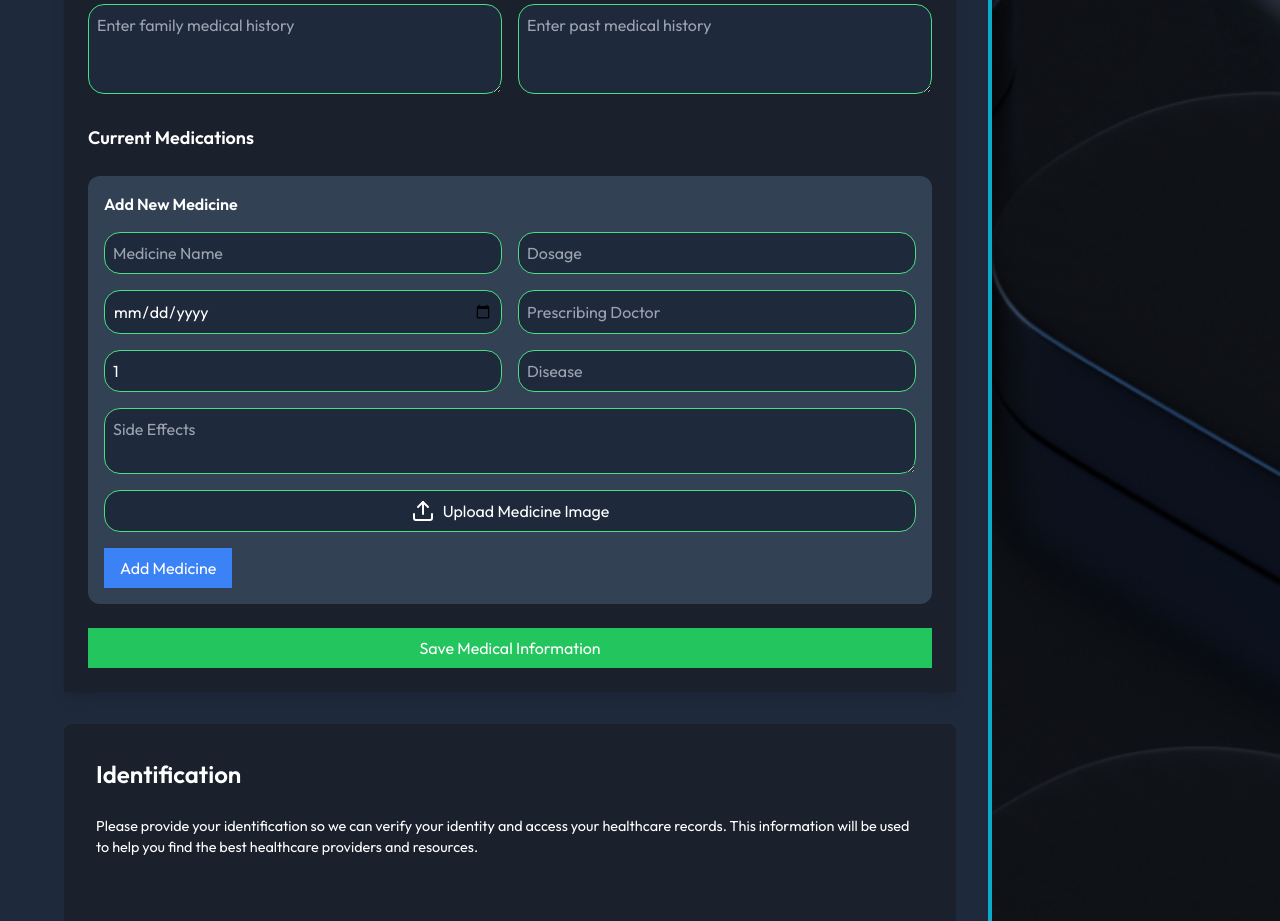
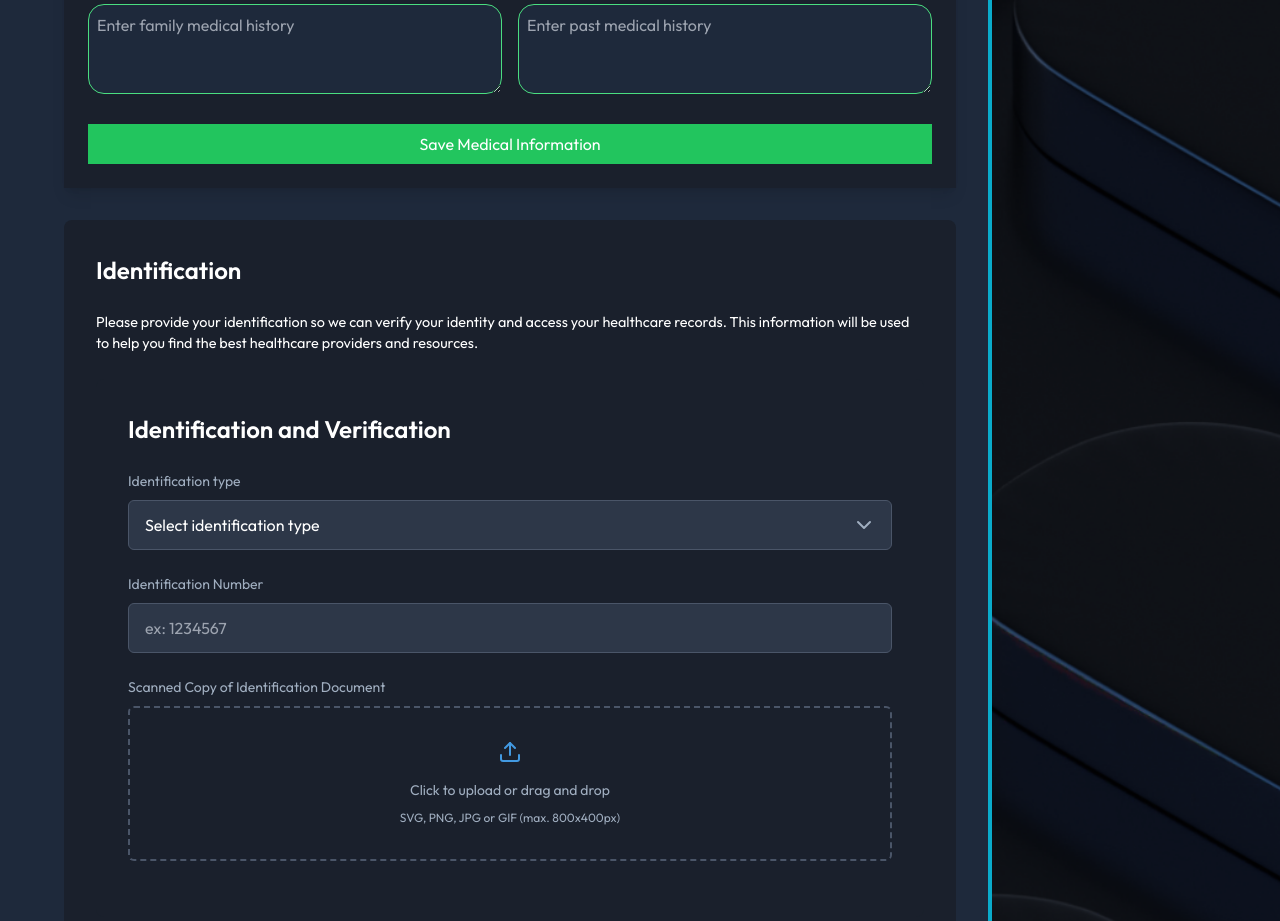
Before and after one commit to CHEGEBB/healthmasterv2, a Next.js app: page /data in a window 1280 px wide. Shown: the part 1323-2244 px from the top of the page. Built offline with nearby package versions, Linux system fonts and the light colour scheme.

Commit message:
feat: Add lazy loading for images and redirect to /dashboard after form submission

```diff
--- a/app/data/page.jsx
+++ b/app/data/page.jsx
@@ -1,5 +1,6 @@
 "use client"
 import React, { useState, useEffect } from 'react';
+import { useRouter } from 'next/navigation';  // Import the router
 import PersonalInfo from '../../components/forms/PersonalInfo';
 import "../../sass/data.scss";
 import Image from 'next/image';
@@ -12,11 +13,17 @@ import ReactConfetti from 'react-confetti';
 export default function Page() {
   const [isModalOpen, setIsModalOpen] = useState(false);
   const [showConfetti, setShowConfetti] = useState(false);
+  const router = useRouter(); // Initialize the router
 
   const handleSubmit = (e) => {
     e.preventDefault();
     setIsModalOpen(true);
     setShowConfetti(true);
+
+    // Redirect to /dashboard after a delay to show the confetti/modal
+    setTimeout(() => {
+      router.push('/dashboard'); // Redirect to the dashboard
+    }, 6000); // Adjust the delay as per your preference
   };
 
   useEffect(() => {
--- a/components/forms/MedicalForm.jsx
+++ b/components/forms/MedicalForm.jsx
@@ -1,12 +1,12 @@
 import React, { useState, useEffect, useRef } from 'react';
 import Image from 'next/image';
 import axios from 'axios';
-import { User, FileText, AlertCircle, Pill, ChevronDown, Upload, X, Droplet } from 'lucide-react';
+import { User, FileText, AlertCircle, Pill, ChevronDown, Droplet } from 'lucide-react';
 
 export default function MedicalForm() {
   const [doctors, setDoctors] = useState([
-    { id: 1, name: "Dr. Adam Smith", specialty: "General Practice", image: "/assets/images/admin.png" },
-    { id: 2, name: "Dr. Emily Johnson", specialty: "Pediatrics", image: "/assets/images/1.png" },
+    { id: '60d5ecb74f421b2d803f7c55', name: "Dr. Adam Smith", specialty: "General Practice", image: "/assets/images/admin.png" },
+    { id: '60d5ecb74f421b2d803f7c56', name: "Dr. Emily Johnson", specialty: "Pediatrics", image: "/assets/images/1.png" },
   ]);
 
   const [formState, setFormState] = useState({
@@ -15,21 +15,8 @@ export default function MedicalForm() {
     bloodGroup: '',
     allergies: '',
     currentMedications: '',
-    familyHistory: '',
+    familyMedicalHistory: '',
     pastMedicalHistory: ''
-  });
-
-  const [medicines, setMedicines] = useState([]);
-  const [newMedicine, setNewMedicine] = useState({
-    name: '',
-    dosage: '',
-    image: null,
-    prescribedDate: '',
-    doctor: '',
-    status: 'pending',
-    frequency: 1,
-    disease: '',
-    sideEffects: ''
   });
 
   const [isDropdownOpen, setIsDropdownOpen] = useState(false);
@@ -60,48 +47,6 @@ export default function MedicalForm() {
     setIsDropdownOpen(false);
   };
 
-  const handleMedicineChange = (e) => {
-    const { name, value } = e.target;
-    setNewMedicine(prev => ({ ...prev, [name]: value }));
-  };
-
-  const handleImageUpload = async (e) => {
-    const file = e.target.files[0];
-    if (file) {
-      const formData = new FormData();
-      formData.append('file', file);
-
-      try {
-        const response = await axios.post('/api/upload', formData, {
-          headers: { 'Content-Type': 'multipart/form-data' }
-        });
-        setNewMedicine(prev => ({ ...prev, image: response.data.fileId }));
-      } catch (error) {
-        console.error('Error uploading image:', error);
-        setError('Failed to upload image. Please try again.');
-      }
-    }
-  };
-
-  const addMedicine = () => {
-    setMedicines(prev => [...prev, newMedicine]);
-    setNewMedicine({
-      name: '',
-      dosage: '',
-      image: null,
-      prescribedDate: '',
-      doctor: '',
-      status: 'pending',
-      frequency: 1,
-      disease: '',
-      sideEffects: ''
-    });
-  };
-
-  const removeMedicine = (index) => {
-    setMedicines(prev => prev.filter((_, i) => i !== index));
-  };
-
   const handleSubmit = async (e) => {
     e.preventDefault();
     setIsLoading(true);
@@ -111,13 +56,12 @@ export default function MedicalForm() {
       const medicalInfo = {
         ...formState,
         primaryPhysician: formState.primaryPhysician ? formState.primaryPhysician.id : null,
-        medicines
       };
 
-      const response = await axios.post('/api/medical/save', medicalInfo);
+      const response = await axios.post('http://localhost:5000/api/medical-info/save', medicalInfo);
       console.log('Medical information saved:', response.data);
-      // Reset form or navigate to a success page
       setIsLoading(false);
+      alert('Medical information saved successfully!');
     } catch (error) {
       console.error('Error saving medical information:', error);
       setError('Failed to save medical information. Please try again.');
@@ -246,10 +190,10 @@ export default function MedicalForm() {
 
         <div className="grid grid-cols-1 gap-4 sm:grid-cols-2">
           <div>
-            <label htmlFor="familyHistory" className="block mb-1 text-sm font-medium text-white">Family Medical History</label>
+            <label htmlFor="familyMedicalHistory" className="block mb-1 text-sm font-medium text-white">Family Medical History</label>
             <textarea
-              id="familyHistory"
-              value={formState.familyHistory}
+              id="familyMedicalHistory"
+              value={formState.familyMedicalHistory}
               onChange={handleInputChange}
               className="w-full p-2 border border-green-400 rounded-2xl bg-slate-800"
               rows="3"
@@ -270,126 +214,12 @@ export default function MedicalForm() {
         </div>
 
         <div>
-          <h3 className="mb-2 text-lg font-semibold">Current Medications</h3>
-          <div className="space-y-4">
-            {medicines.map((medicine, index) => (
-              <div key={index} className="relative p-4 rounded-lg bg-slate-800">
-                <button
-                  type="button"
-                  onClick={() => removeMedicine(index)}
-                  className="absolute text-red-500 top-2 right-2 hover:text-red-700"
-                >
-                  <X className="w-5 h-5" />
-                </button>
-                <div className="flex flex-col mb-2 sm:flex-row sm:items-center">
-                  {medicine.image && (
-                    <Image src={`/api/images/${medicine.image}`} alt={medicine.name} width={50} height={50} className="mb-2 rounded sm:mb-0 sm:mr-4" />
-                  )}
-                  <div>
-                    <h4 className="font-semibold">{medicine.name}</h4>
-                    <p className="text-sm text-gray-600">{medicine.dosage}</p>
-                  </div>
-                </div>
-                <p className="text-sm"><span className="font-medium">Prescribed by:</span> {medicine.doctor}</p>
-                <p className="text-sm"><span className="font-medium">Date:</span> {medicine.prescribedDate}</p>
-                <p className="text-sm"><span className="font-medium">Frequency:</span> {medicine.frequency} times per day</p>
-                <p className="text-sm"><span className="font-medium">Disease:</span> {medicine.disease}</p>
-                <p className="text-sm"><span className="font-medium">Side Effects:</span> {medicine.sideEffects}</p>
-              </div>
-            ))}
-          </div>
-        </div>
-
-        <div className="p-4 border-green-400 rounded-xl bg-slate-700">
-          <h4 className="mb-4 font-semibold">Add New Medicine</h4>
-          <div className="grid grid-cols-1 gap-4 sm:grid-cols-2">
-            <input
-              type="text"
-              name="name"
-              value={newMedicine.name}
-              onChange={handleMedicineChange}
-              placeholder="Medicine Name"
-              className="w-full p-2 border border-green-400 rounded-2xl bg-slate-800"
-            />
-            <input
-              type="text"
-              name="dosage"
-              value={newMedicine.dosage}
-              onChange={handleMedicineChange}
-              placeholder="Dosage"
-              className="w-full p-2 border border-green-400 rounded-2xl bg-slate-800"
-            />
-            <input
-              type="date"
-              name="prescribedDate"
-              value={newMedicine.prescribedDate}
-              onChange={handleMedicineChange}
-              className="w-full p-2 border border-green-400 rounded-2xl bg-slate-800"
-            />
-            <input
-              type="text"
-              name="doctor"
-              value={newMedicine.doctor}
-              onChange={handleMedicineChange}
-              placeholder="Prescribing Doctor"
-              className="w-full p-2 border border-green-400 rounded-2xl bg-slate-800"
-            />
-            <input
-              type="number"
-              name="frequency"
-              value={newMedicine.frequency}
-              onChange={handleMedicineChange}
-              placeholder="Frequency per day"
-              className="w-full p-2 border border-green-400 rounded-2xl bg-slate-800"
-            />
-            <input
-              type="text"
-              name="disease"
-              value={newMedicine.disease}
-              onChange={handleMedicineChange}
-              placeholder="Disease"
-              className="w-full p-2 border border-green-400 rounded-2xl bg-slate-800"
-            />
-            <textarea
-              name="sideEffects"
-              value={newMedicine.sideEffects}
-              onChange={handleMedicineChange}
-              placeholder="Side Effects"
-              className="w-full col-span-1 p-2 border border-green-400 sm:col-span-2 rounded-2xl bg-slate-800"
-              rows="2"
-            ></textarea>
-            <div className="col-span-1 sm:col-span-2">
-              <input
-                type="file"
-                onChange={handleImageUpload}
-                accept="image/*"
-                className="hidden"
-                id="medicine-image-upload"
-              />
-              <label
-                htmlFor="medicine-image-upload"
-                className="flex items-center justify-center p-2 border border-green-400 cursor-pointer hover:bg-gray-500 rounded-2xl bg-slate-800"
-              >
-                <Upload className="mr-2" />
-                Upload Medicine Image
-              </label>
-            </div>
-          </div>
-          <button
-            type="button"
-            onClick={addMedicine}
-            className="px-4 py-2 mt-4 text-white transition duration-300 bg-blue-500 rounded-md hover:bg-blue-600"
-          >
-            Add Medicine
-          </button>
-        </div>
-
-        <div>
           <button
             type="submit"
             className="w-full px-4 py-2 text-white transition duration-300 bg-green-500 rounded-md hover:bg-green-600"
+            disabled={isLoading}
           >
-            Save Medical Information
+            {isLoading ? 'Saving...' : 'Save Medical Information'}
           </button>
         </div>
       </form>
```
